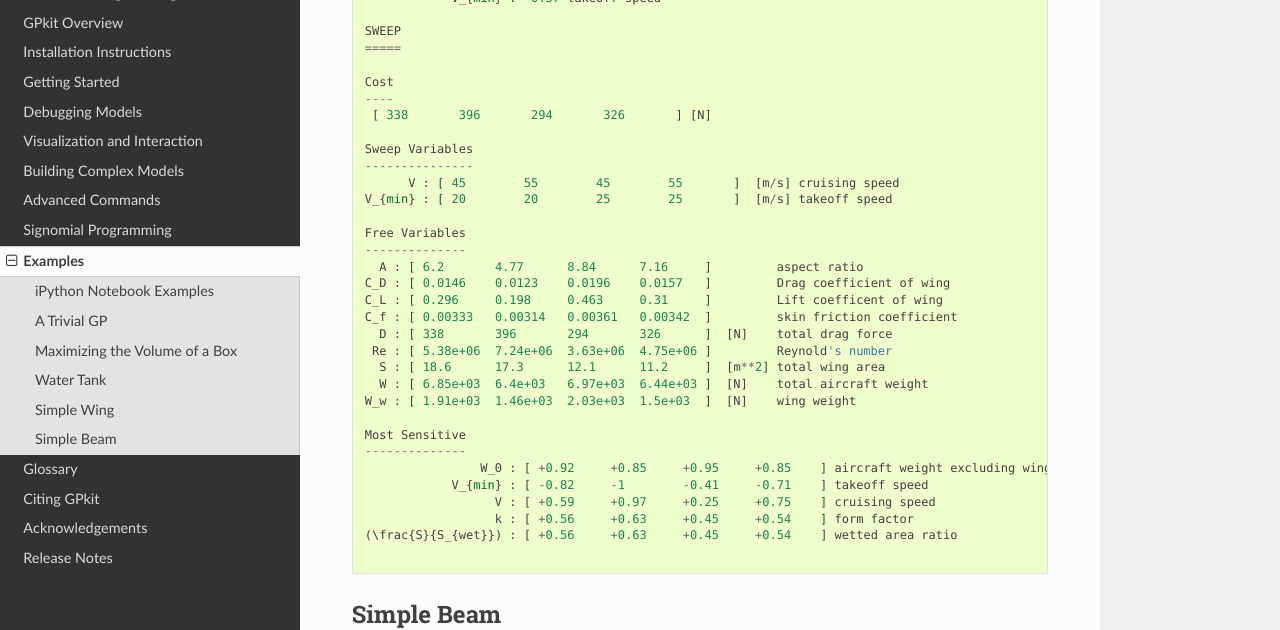
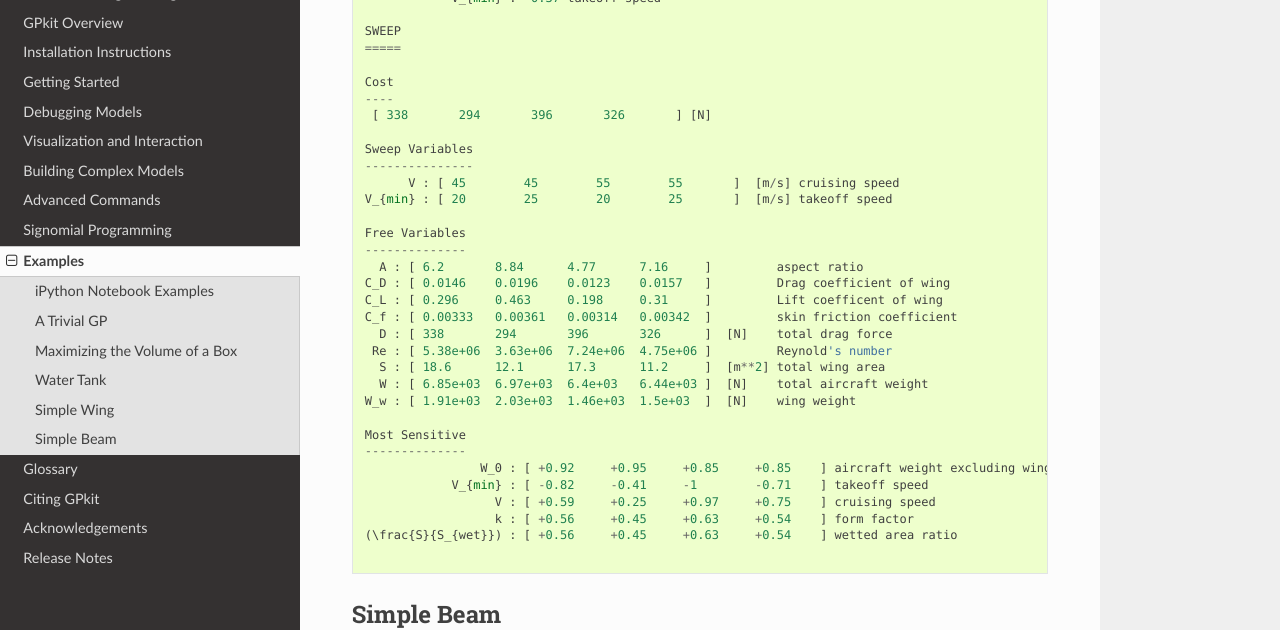
Before and after one commit to convexengineering/gpkit, a Sphinx documentation site: the page built from docs/source/examples.rst, in a window 1280 px wide and 900 px high, scrolled down 4642 px. Shown: the part 152-782 px from the top of the window. Built offline with Sphinx 7.4.7 and the Read the Docs theme 2.0.0, drawn with Linux system fonts in a browser that asks for light colours.

Commit message:
cleaner faster varkey

```diff
--- a/docs/source/examples/boundschecking.py
+++ b/docs/source/examples/boundschecking.py
@@ -38,7 +38,8 @@
             T == mf*V,
             mf >= mi + mb,
             mf == rf*V,
-            Fs <= mi]
+            Fs <= mi
+        ]
 
 
 m = BoundsChecking()
@@ -52,6 +53,6 @@
 bplate = ", but would gain it from any of these sets of bounds: "
 assert {(m.D.key, 'lower'): bplate + "[(%s, 'lower')]" % m.Ap,
         (m.Ap.key, 'lower'): bplate + ("[(%s, 'lower')]"
-                                       " or [(%s, 'lower')]" % (m.D, m.nu)),
+                                       " or [(%s, 'lower')]" % (m.nu, m.D)),
         (m.nu.key, 'lower'): bplate + "[(%s, 'lower')]" % m.Ap
-       } == gp.missingbounds
+        } == gp.missingbounds
--- a/docs/source/examples/relaxation_output.txt
+++ b/docs/source/examples/relaxation_output.txt
@@ -78,12 +78,12 @@
   # subject to
         x <= x_max
         x >= x_min
+        x_max_Relax.2 >= 1
+        x_max >= x_max_Relax.2**-1*x_max_{before}_Relax.2
+        x_max <= x_max_Relax.2*x_max_{before}_Relax.2
         x_min_Relax.2 >= 1
         x_min >= x_min_Relax.2**-1*x_min_{before}_Relax.2
         x_min <= x_min_Relax.2*x_min_{before}_Relax.2
-        x_max_Relax.2 >= 1
-        x_max >= x_max_Relax.2**-1*x_max_{before}_Relax.2
-        x_max <= x_max_Relax.2*x_max_{before}_Relax.2
 
 Cost
 ----
--- a/docs/source/examples/simpleflight_output.txt
+++ b/docs/source/examples/simpleflight_output.txt
@@ -31,29 +31,29 @@
 
 Cost
 ----
- [ 338       396       294       326       ] [N]
+ [ 338       294       396       326       ] [N]
 
 Sweep Variables
 ---------------
-      V : [ 45        55        45        55       ]  [m/s] cruising speed
-V_{min} : [ 20        20        25        25       ]  [m/s] takeoff speed
+      V : [ 45        45        55        55       ]  [m/s] cruising speed
+V_{min} : [ 20        25        20        25       ]  [m/s] takeoff speed
 
 Free Variables
 --------------
-  A : [ 6.2       4.77      8.84      7.16     ]         aspect ratio
-C_D : [ 0.0146    0.0123    0.0196    0.0157   ]         Drag coefficient of wing
-C_L : [ 0.296     0.198     0.463     0.31     ]         Lift coefficent of wing
-C_f : [ 0.00333   0.00314   0.00361   0.00342  ]         skin friction coefficient
-  D : [ 338       396       294       326      ]  [N]    total drag force
- Re : [ 5.38e+06  7.24e+06  3.63e+06  4.75e+06 ]         Reynold's number
-  S : [ 18.6      17.3      12.1      11.2     ]  [m**2] total wing area
-  W : [ 6.85e+03  6.4e+03   6.97e+03  6.44e+03 ]  [N]    total aircraft weight
-W_w : [ 1.91e+03  1.46e+03  2.03e+03  1.5e+03  ]  [N]    wing weight
+  A : [ 6.2       8.84      4.77      7.16     ]         aspect ratio
+C_D : [ 0.0146    0.0196    0.0123    0.0157   ]         Drag coefficient of wing
+C_L : [ 0.296     0.463     0.198     0.31     ]         Lift coefficent of wing
+C_f : [ 0.00333   0.00361   0.00314   0.00342  ]         skin friction coefficient
+  D : [ 338       294       396       326      ]  [N]    total drag force
+ Re : [ 5.38e+06  3.63e+06  7.24e+06  4.75e+06 ]         Reynold's number
+  S : [ 18.6      12.1      17.3      11.2     ]  [m**2] total wing area
+  W : [ 6.85e+03  6.97e+03  6.4e+03   6.44e+03 ]  [N]    total aircraft weight
+W_w : [ 1.91e+03  2.03e+03  1.46e+03  1.5e+03  ]  [N]    wing weight
 
 Most Sensitive
 --------------
-                W_0 : [ +0.92     +0.85     +0.95     +0.85    ] aircraft weight excluding wing
-            V_{min} : [ -0.82     -1        -0.41     -0.71    ] takeoff speed
-                  V : [ +0.59     +0.97     +0.25     +0.75    ] cruising speed
-                  k : [ +0.56     +0.63     +0.45     +0.54    ] form factor
-(\frac{S}{S_{wet}}) : [ +0.56     +0.63     +0.45     +0.54    ] wetted area ratio
+                W_0 : [ +0.92     +0.95     +0.85     +0.85    ] aircraft weight excluding wing
+            V_{min} : [ -0.82     -0.41     -1        -0.71    ] takeoff speed
+                  V : [ +0.59     +0.25     +0.97     +0.75    ] cruising speed
+                  k : [ +0.56     +0.45     +0.63     +0.54    ] form factor
+(\frac{S}{S_{wet}}) : [ +0.56     +0.45     +0.63     +0.54    ] wetted area ratio
```
Also changed, not shown: 7 other files.
